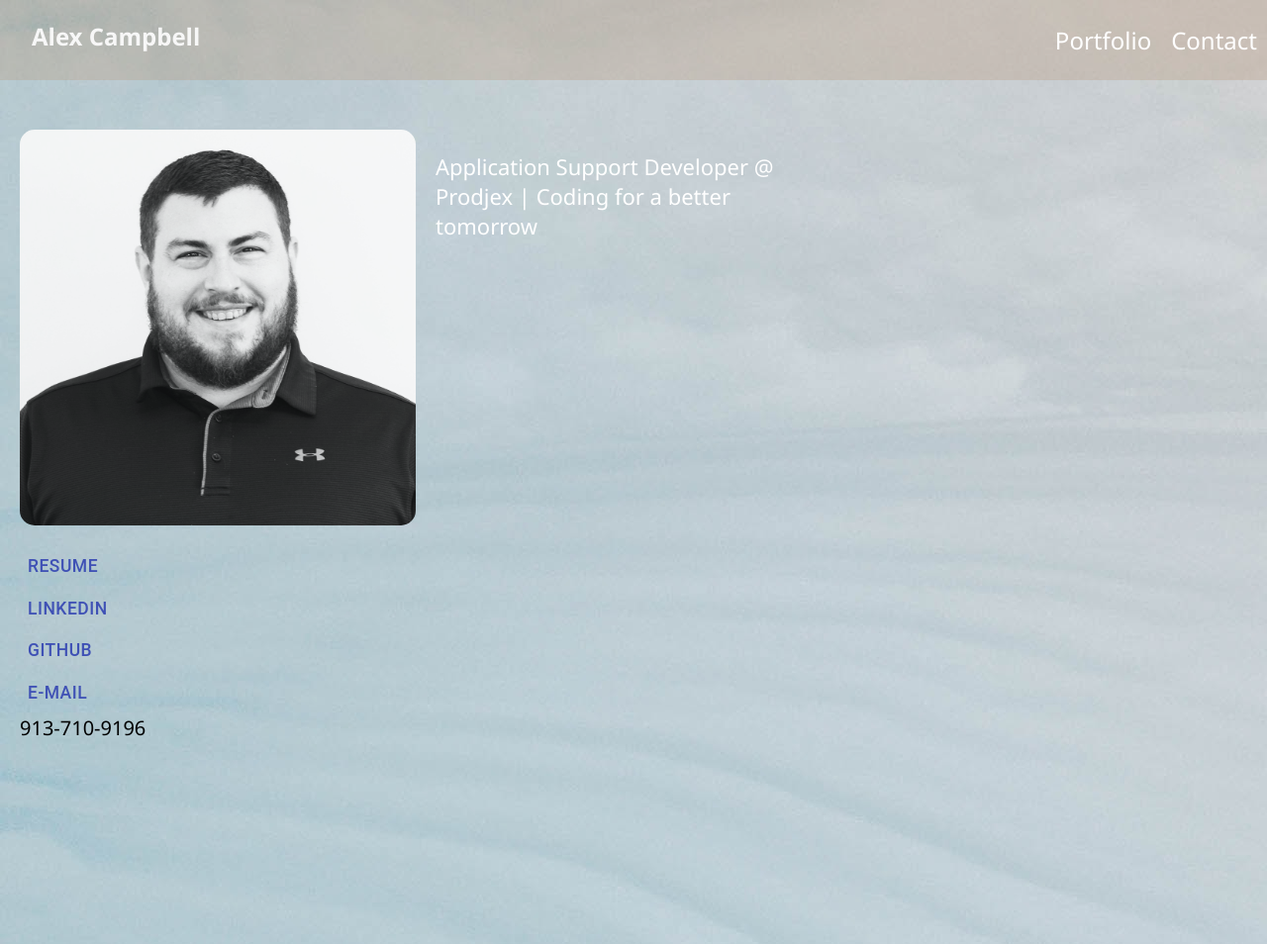
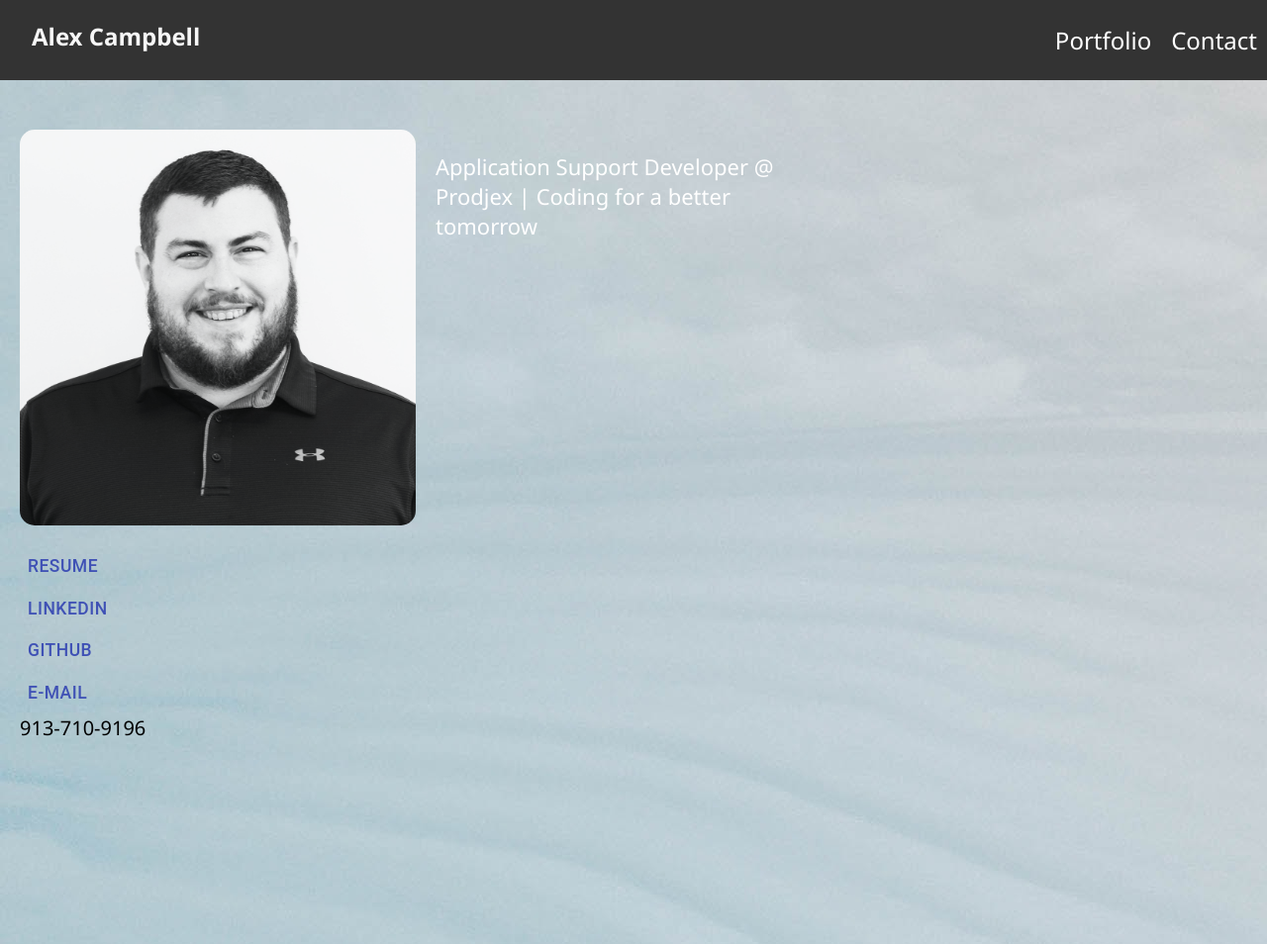
Before and after one commit to Alexbcampbell/Alex-Campbell-Portfolio, a React app: page /#/home in a window 1280 px wide. Shown: the top 954 px of the page at 99% size. Built offline with nearby package versions, Linux system fonts and the light colour scheme; some packages are replaced by stand-ins of ours; no server answers.

Commit message:
updated nav background styling

```diff
--- a/src/Pages/LandingPage/LandingPage.css
+++ b/src/Pages/LandingPage/LandingPage.css
@@ -10,7 +10,7 @@ body {
 }
 
 .profile {
-  opacity: .92;
+  opacity: .95;
   border-radius: 15px;
 }
 
--- a/src/components/Nav/Nav.css
+++ b/src/components/Nav/Nav.css
@@ -8,14 +8,14 @@
 
 .nav {
   margin: 0 0 30px;
-  background-color: rgba(186, 149, 117, 0.3);
+  background-color: #333;
   overflow: hidden;
 }
 
 .nav-link {
   float: left;
   color: #ffffff;
-  background-color: rgba(186, 149, 117, 0);
+  background-color: #333;
   text-align: center;
   padding: 24px 10px;
   text-decoration: none;
```
